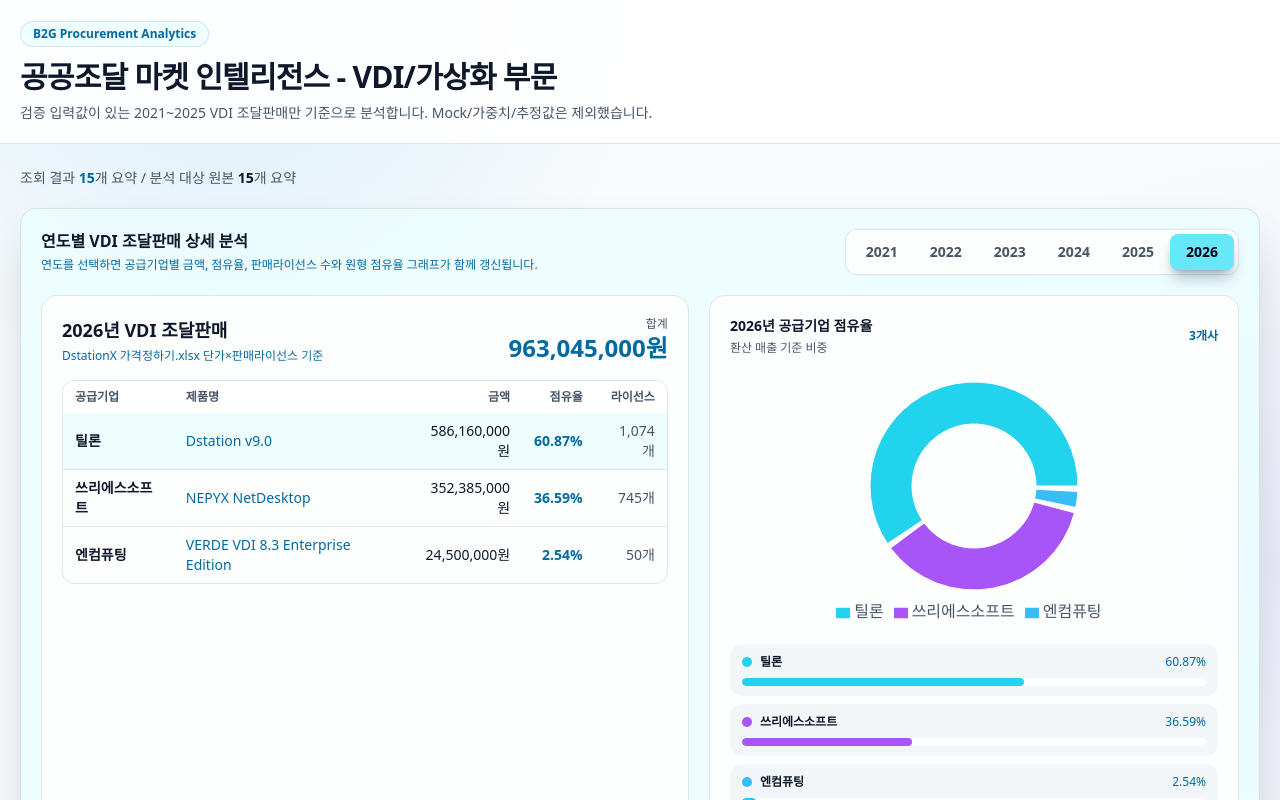
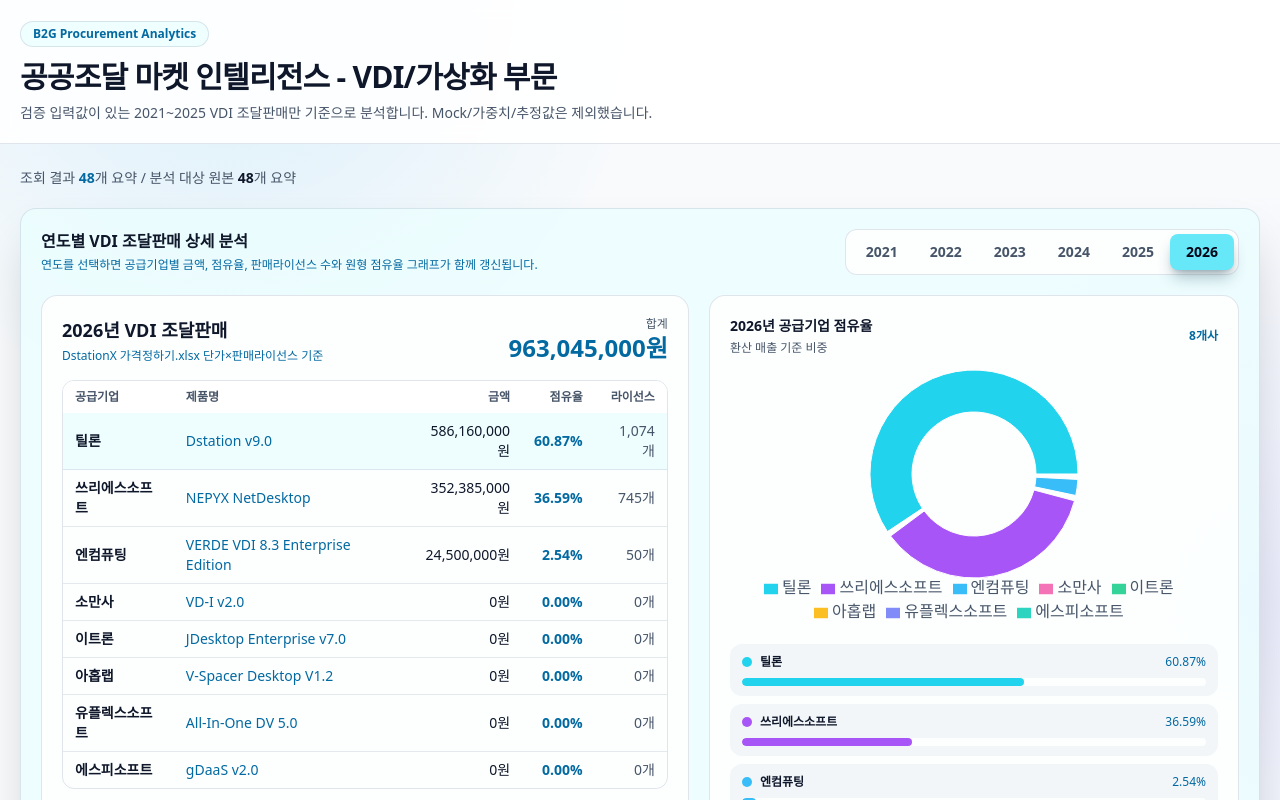
Before and after one commit to kwon007009-stack/jiwon13, a React (Vite) app: page / in a window 1280 px wide. Shown: the top 800 px of the page. Built offline with nearby package versions, Linux system fonts and the light colour scheme.

Commit message:
Show all suppliers in annual sales table

```diff
--- a/data/output/vdi_company_summary.json
+++ b/data/output/vdi_company_summary.json
@@ -20,6 +20,48 @@
           "amount": 287584000,
           "count": 608,
           "share": 20.52
+        },
+        {
+          "supplierName": "소만사",
+          "productName": "VD-I v2.0",
+          "amount": 0,
+          "count": 0,
+          "share": 0
+        },
+        {
+          "supplierName": "이트론",
+          "productName": "JDesktop Enterprise v7.0",
+          "amount": 0,
+          "count": 0,
+          "share": 0
+        },
+        {
+          "supplierName": "아홉랩",
+          "productName": "V-Spacer Desktop V1.2",
+          "amount": 0,
+          "count": 0,
+          "share": 0
+        },
+        {
+          "supplierName": "엔컴퓨팅",
+          "productName": "VERDE VDI 8.3 Enterprise Edition",
+          "amount": 0,
+          "count": 0,
+          "share": 0
+        },
+        {
+          "supplierName": "유플렉스소프트",
+          "productName": "All-In-One DV 5.0",
+          "amount": 0,
+          "count": 0,
+          "share": 0
+        },
+        {
+          "supplierName": "에스피소프트",
+          "productName": "gDaaS v2.0",
+          "amount": 0,
+          "count": 0,
+          "share": 0
         }
       ]
     },
@@ -35,6 +77,55 @@
           "amount": 754070000,
           "count": 1373,
           "share": 100
+        },
+        {
+          "supplierName": "쓰리에스소프트",
+          "productName": "NEPYX NetDesktop",
+          "amount": 0,
+          "count": 0,
+          "share": 0
+        },
+        {
+          "supplierName": "소만사",
+          "productName": "VD-I v2.0",
+          "amount": 0,
+          "count": 0,
+          "share": 0
+        },
+        {
+          "supplierName": "이트론",
+          "productName": "JDesktop Enterprise v7.0",
+          "amount": 0,
+          "count": 0,
+          "share": 0
+        },
+        {
+          "supplierName": "아홉랩",
+          "productName": "V-Spacer Desktop V1.2",
+          "amount": 0,
+          "count": 0,
+          "share": 0
+        },
+        {
+          "supplierName": "엔컴퓨팅",
+          "productName": "VERDE VDI 8.3 Enterprise Edition",
+          "amount": 0,
+          "count": 0,
+          "share": 0
+        },
+        {
+          "supplierName": "유플렉스소프트",
+          "productName": "All-In-One DV 5.0",
+          "amount": 0,
+          "count": 0,
+          "share": 0
+        },
+        {
+          "supplierName": "에스피소프트",
+          "productName": "gDaaS v2.0",
+          "amount": 0,
+          "count": 0,
+          "share": 0
         }
       ]
     },
@@ -57,6 +148,48 @@
           "amount": 52030000,
           "count": 110,
           "share": 5.1
+        },
+        {
+          "supplierName": "소만사",
+          "productName": "VD-I v2.0",
+          "amount": 0,
+          "count": 0,
+          "share": 0
+        },
+        {
+          "supplierName": "이트론",
+          "productName": "JDesktop Enterprise v7.0",
+          "amount": 0,
+          "count": 0,
+          "share": 0
+        },
+        {
+          "supplierName": "아홉랩",
+          "productName": "V-Spacer Desktop V1.2",
+          "amount": 0,
+          "count": 0,
+          "share": 0
+        },
+        {
+          "supplierName": "엔컴퓨팅",
+          "productName": "VERDE VDI 8.3 Enterprise Edition",
+          "amount": 0,
+          "count": 0,
+          "share": 0
+        },
+        {
+          "supplierName": "유플렉스소프트",
+          "productName": "All-In-One DV 5.0",
+          "amount": 0,
+          "count": 0,
+          "share": 0
+        },
+        {
+          "supplierName": "에스피소프트",
+          "productName": "gDaaS v2.0",
+          "amount": 0,
+          "count": 0,
+          "share": 0
         }
       ]
     },
@@ -86,6 +219,41 @@
           "amount": 171699000,
           "count": 363,
           "share": 2.81
+        },
+        {
+          "supplierName": "소만사",
+          "productName": "VD-I v2.0",
+          "amount": 0,
+          "count": 0,
+          "share": 0
+        },
+        {
+          "supplierName": "아홉랩",
+          "productName": "V-Spacer Desktop V1.2",
+          "amount": 0,
+          "count": 0,
+          "share": 0
+        },
+        {
+          "supplierName": "엔컴퓨팅",
+          "productName": "VERDE VDI 8.3 Enterprise Edition",
+          "amount": 0,
+          "count": 0,
+          "share": 0
+        },
+        {
+          "supplierName": "유플렉스소프트",
+          "productName": "All-In-One DV 5.0",
+          "amount": 0,
+          "count": 0,
+          "share": 0
+        },
+        {
+          "supplierName": "에스피소프트",
+          "productName": "gDaaS v2.0",
+          "amount": 0,
+          "count": 0,
+          "share": 0
         }
       ]
     },
@@ -122,6 +290,34 @@
           "amount": 250000000,
           "count": 100,
           "share": 7.84
+        },
+        {
+          "supplierName": "아홉랩",
+          "productName": "V-Spacer Desktop V1.2",
+          "amount": 0,
+          "count": 0,
+          "share": 0
+        },
+        {
+          "supplierName": "엔컴퓨팅",
+          "productName": "VERDE VDI 8.3 Enterprise Edition",
+          "amount": 0,
+          "count": 0,
+          "share": 0
+        },
+        {
+          "supplierName": "유플렉스소프트",
+          "productName": "All-In-One DV 5.0",
+          "amount": 0,
+          "count": 0,
+          "share": 0
+        },
+        {
+          "supplierName": "에스피소프트",
+          "productName": "gDaaS v2.0",
+          "amount": 0,
+          "count": 0,
+          "share": 0
         }
       ]
     },
@@ -151,6 +347,41 @@
           "amount": 24500000,
           "count": 50,
           "share": 2.54
+        },
+        {
+          "supplierName": "소만사",
+          "productName": "VD-I v2.0",
+          "amount": 0,
+          "count": 0,
+          "share": 0
+        },
+        {
+          "supplierName": "이트론",
+          "productName": "JDesktop Enterprise v7.0",
+          "amount": 0,
+          "count": 0,
+          "share": 0
+        },
+        {
+          "supplierName": "아홉랩",
+          "productName": "V-Spacer Desktop V1.2",
+          "amount": 0,
+          "count": 0,
+          "share": 0
+        },
+        {
+          "supplierName": "유플렉스소프트",
+          "productName": "All-In-One DV 5.0",
+          "amount": 0,
+          "count": 0,
+          "share": 0
+        },
+        {
+          "supplierName": "에스피소프트",
+          "productName": "gDaaS v2.0",
+          "amount": 0,
+          "count": 0,
+          "share": 0
         }
       ]
     }
--- a/scripts/update-dstationx-data.mjs
+++ b/scripts/update-dstationx-data.mjs
@@ -77,7 +77,6 @@
       amount: company.yearly.find(row => row.year === year)?.amount ?? 0,
       count: company.yearly.find(row => row.year === year)?.qty ?? 0
     }))
-    .filter(company => company.amount > 0 || company.count > 0)
     .sort((a, b) => b.amount - a.amount || b.count - a.count);
   const yearTotalAmount = companiesForYear.reduce((sum, company) => sum + company.amount, 0);
 
```
